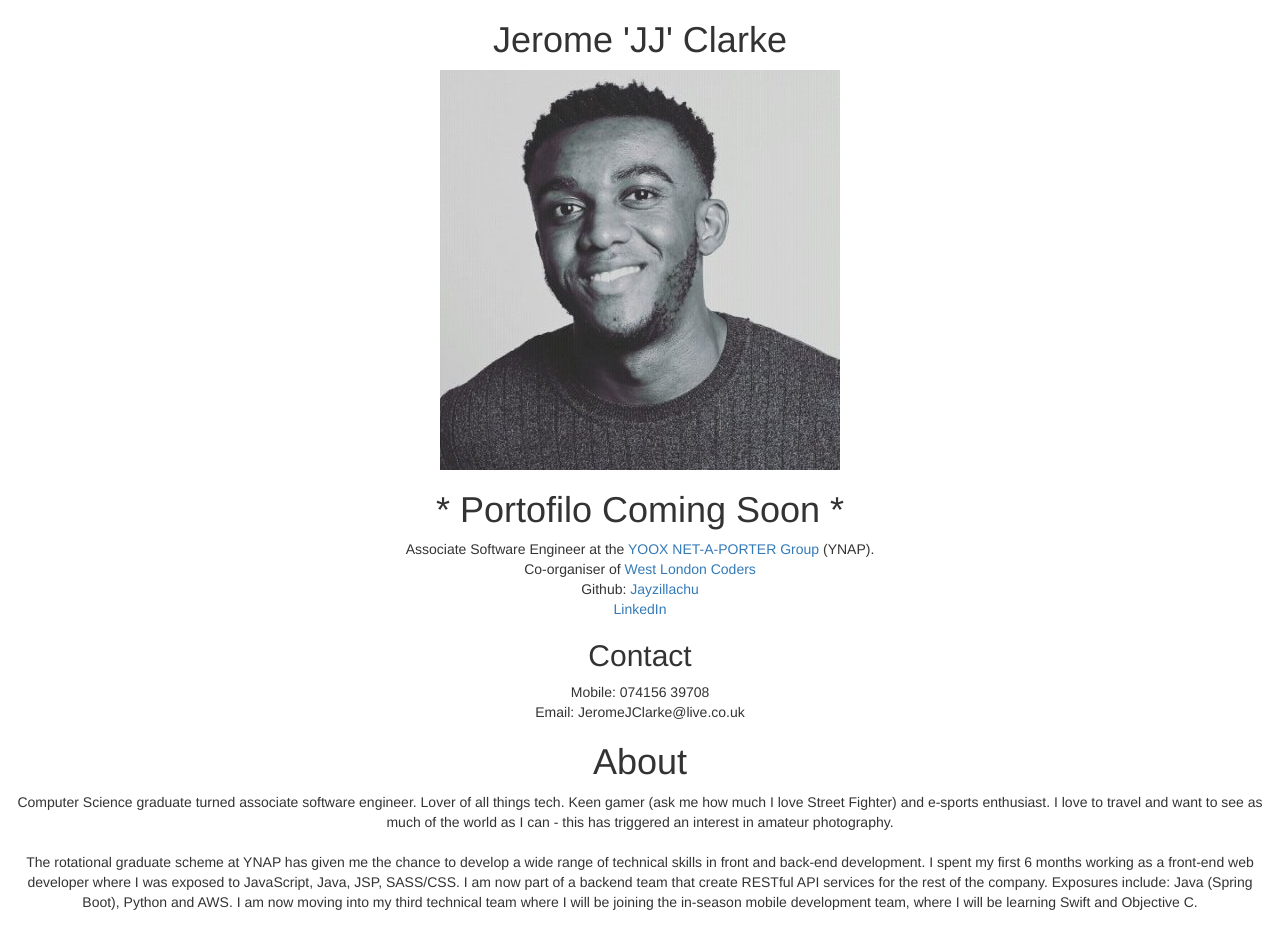
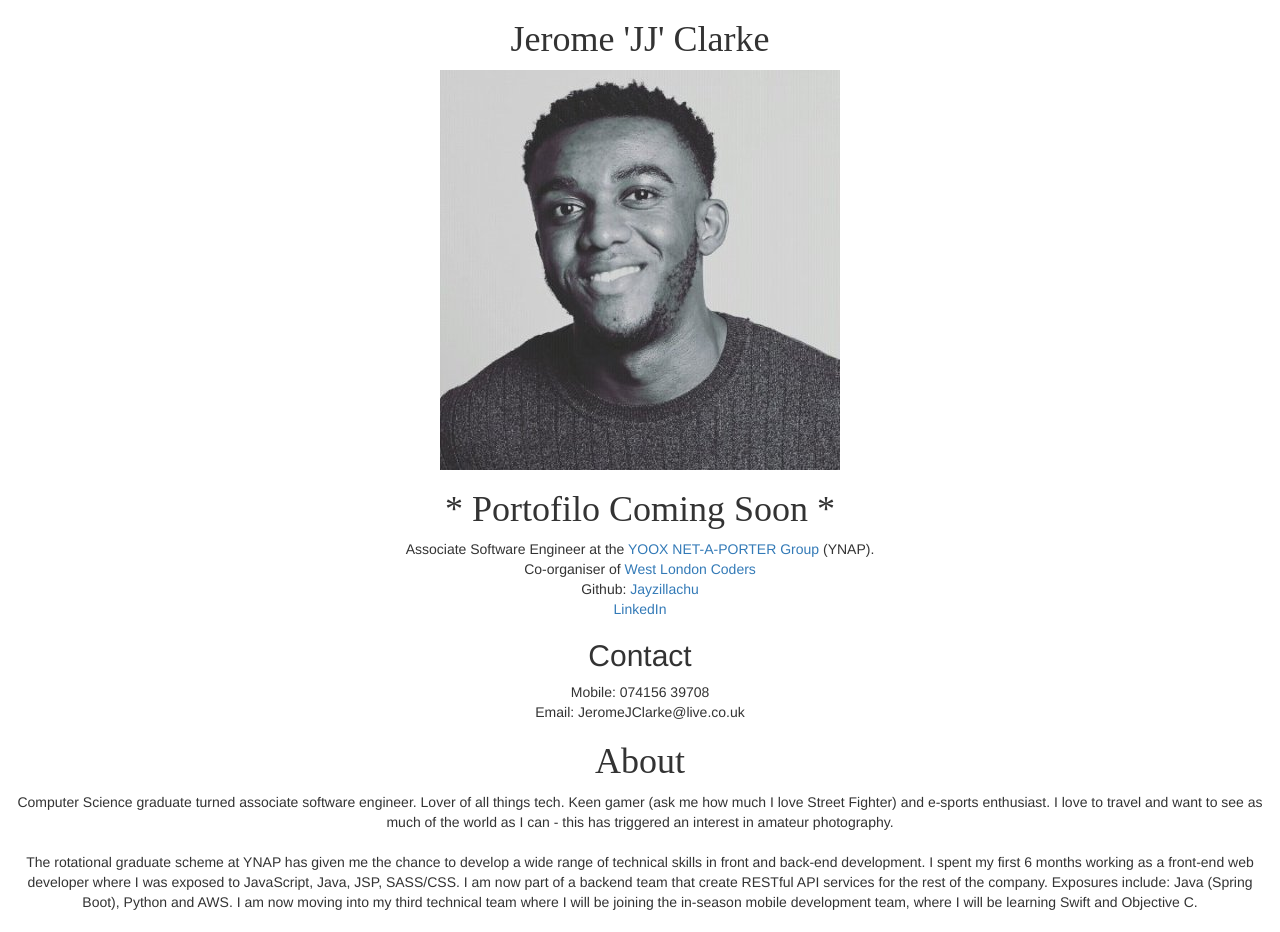
Before and after one commit to Jayzillachu/jayzillachu.github.io, a Jekyll site: the page built from index.html, in a window 1280 px wide. Built offline with Jekyll 4.4.1, drawn with Linux system fonts in a browser that asks for light colours.

Commit message:
before redo

```diff
--- /dev/null
+++ b/Gemfile
@@ -0,0 +1,2 @@
+source 'https://rubygems.org'
+gem 'github-pages', group: :jekyll_plugins
--- a/_sass/_base.scss
+++ b/_sass/_base.scss
@@ -15,6 +15,11 @@ text-align: center;
 	colour: $color-highlight;
 }
 
+h1 {
+	font-family: 'Raleway', 'san-serif';
+
+}
+
 body {
 	//background-color: $color-highlight;
 }
@@ -29,3 +34,7 @@ body {
 		margin-right: 120px;
 	}
 }
+
+.rounded-image {
+	border-radius: 200px;
+}
```
Also changed, not shown: Gemfile.lock (added).
